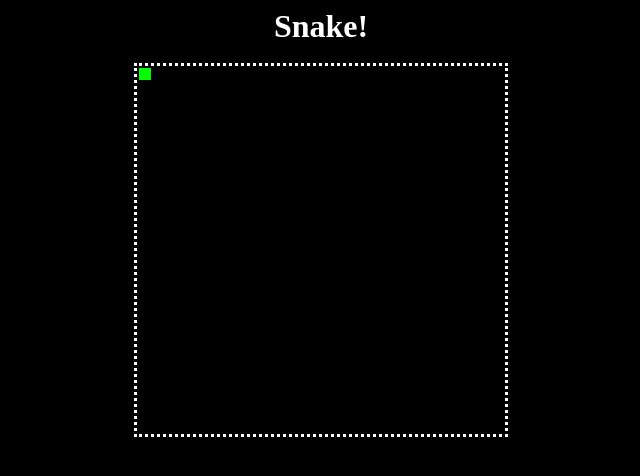
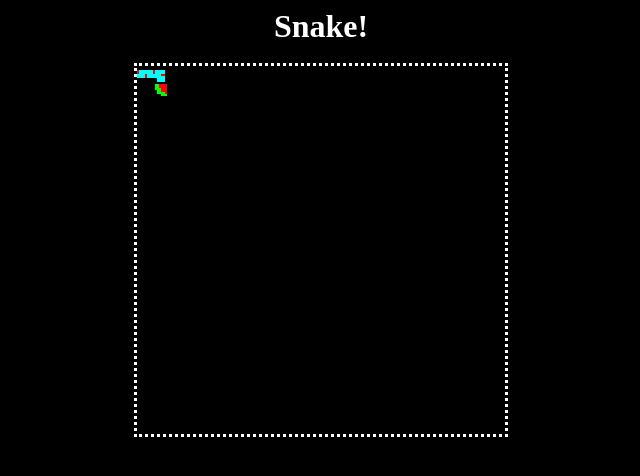
Before and after one commit to lomnom/Snake, a plain HTML site: page Snake.html in a window 1280 px wide. Shown: the full height of the page, 319-959 px from the left. Drawn offline with Linux system fonts and the light colour scheme.

Commit message:
TeXtUrEs

```diff
--- a/Snake.html
+++ b/Snake.html
@@ -15,8 +15,9 @@
 			" ": "rgba(0,0,0,255)"
 		}
 
-		const multiplyArray = (arr, length) =>
-		  Array.from({ length }, () => arr).flat()
+		function modulo(a, b) {
+		  return ((a % b) + b) % b
+		}
 
 		function toSprite(spriteStr){
 			var sprite=[];
@@ -43,41 +44,31 @@
 			body  : toSprite(
 			        	"        "+
 			        	"        "+
-			        	"cccccccc"+
-			        	"cccccccc"+
-			        	"cccccccc"+
-			        	"cccccccc"+
+			        	"rccccccc"+
+			        	"rccccccc"+
+			        	"ccccrccc"+
+			        	"ccccrccc"+
 			        	"        "+
 			        	"        "
 				    ),
 			corner  : toSprite(
 			        	"        "+
 			        	"        "+
-			        	"cccccc  "+
-			        	"cccccc  "+
-			        	"cccccc  "+
+			        	"rccccc  "+
+			        	"rccccc  "+
+			        	"ccccrr  "+
 			        	"cccccc  "+
 			        	"  cccc  "+
 			        	"  cccc  "
 				    ),
 			food    : toSprite(
 			        	"        "+
-			        	"        "+
-			        	"        "+
-			        	"   rr   "+
-			        	"   rr   "+
-			        	"        "+
-			        	"        "+
-			        	"        "
-				    ),
-			cube    : toSprite(
-			        	"        "+
-			        	" gggggg "+
-			        	" gggggg "+
-			        	" gggggg "+
-			        	" gggggg "+
-			        	" gggggg "+
-			        	" gggggg "+
+			        	" ggrrrr "+
+			        	" ggrrrr "+
+			        	" gggrrr "+
+			        	"  ggrrr "+
+			        	"  ggggr "+
+			        	"    ggg "+
 			        	"        "
 			        )
 		}
@@ -142,13 +133,16 @@
 
 			let x=0;
 			let y=0;
-			screen.setSprite(sprites.cube,0,0);
+			screen.setSprite(sprites.body,0,0);
+			screen.setSprite(sprites.corner,1,0);
+			screen.setSprite(sprites.food,1,1);
+			// screen.setSprite(sprites.food,0,0);
 
 			function move(nx,ny){
 				screen.setSprite(sprites.empty,x,y)
-				screen.setSprite(sprites.cube,nx,ny)
-				x=nx;
-				y=ny;
+				x=modulo(nx,screen.width);
+				y=modulo(ny,screen.height);
+				screen.setSprite(sprites.food,x,y)
 			}
 
 			document.addEventListener('keydown', function(event) {
```
